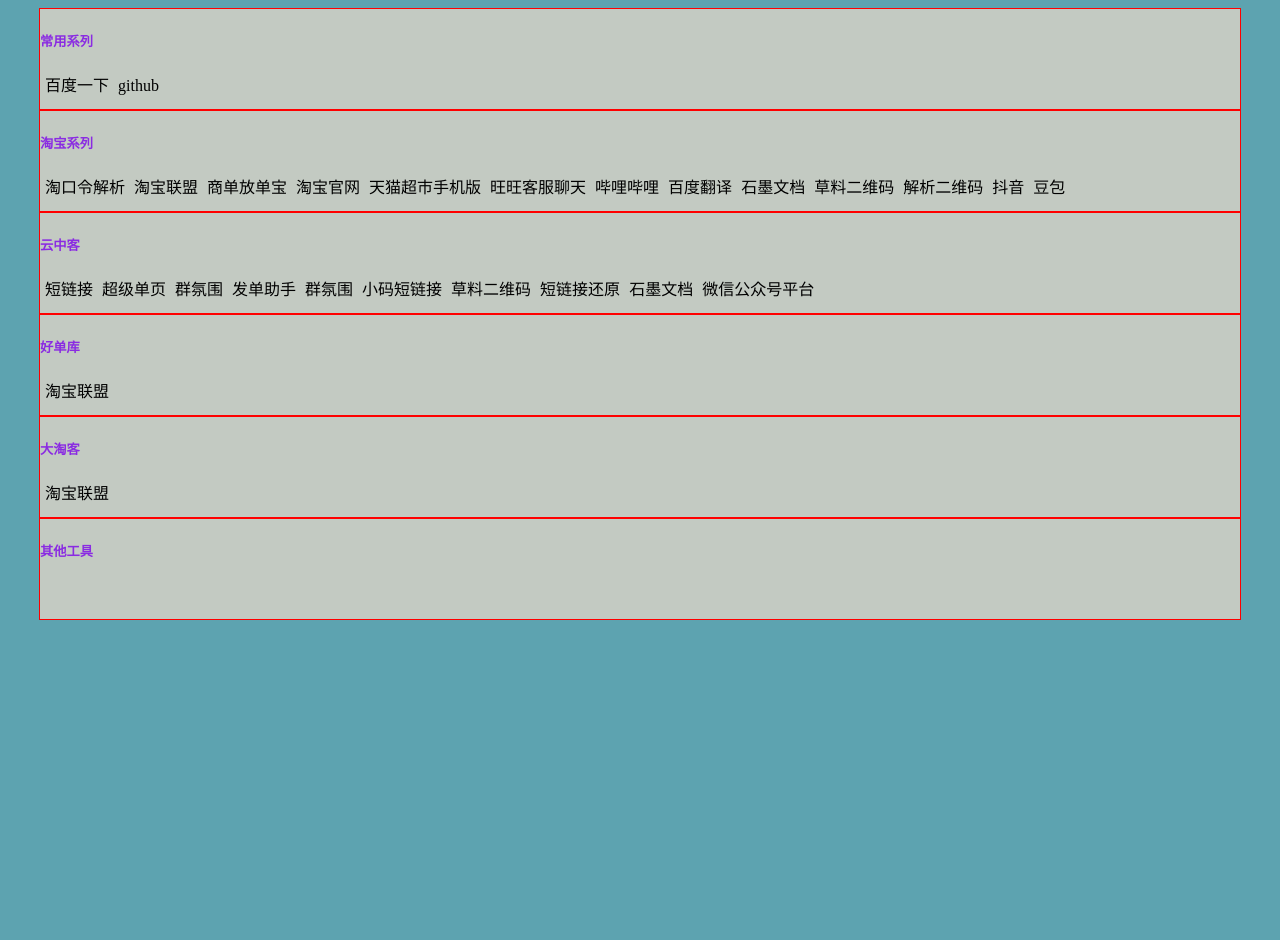
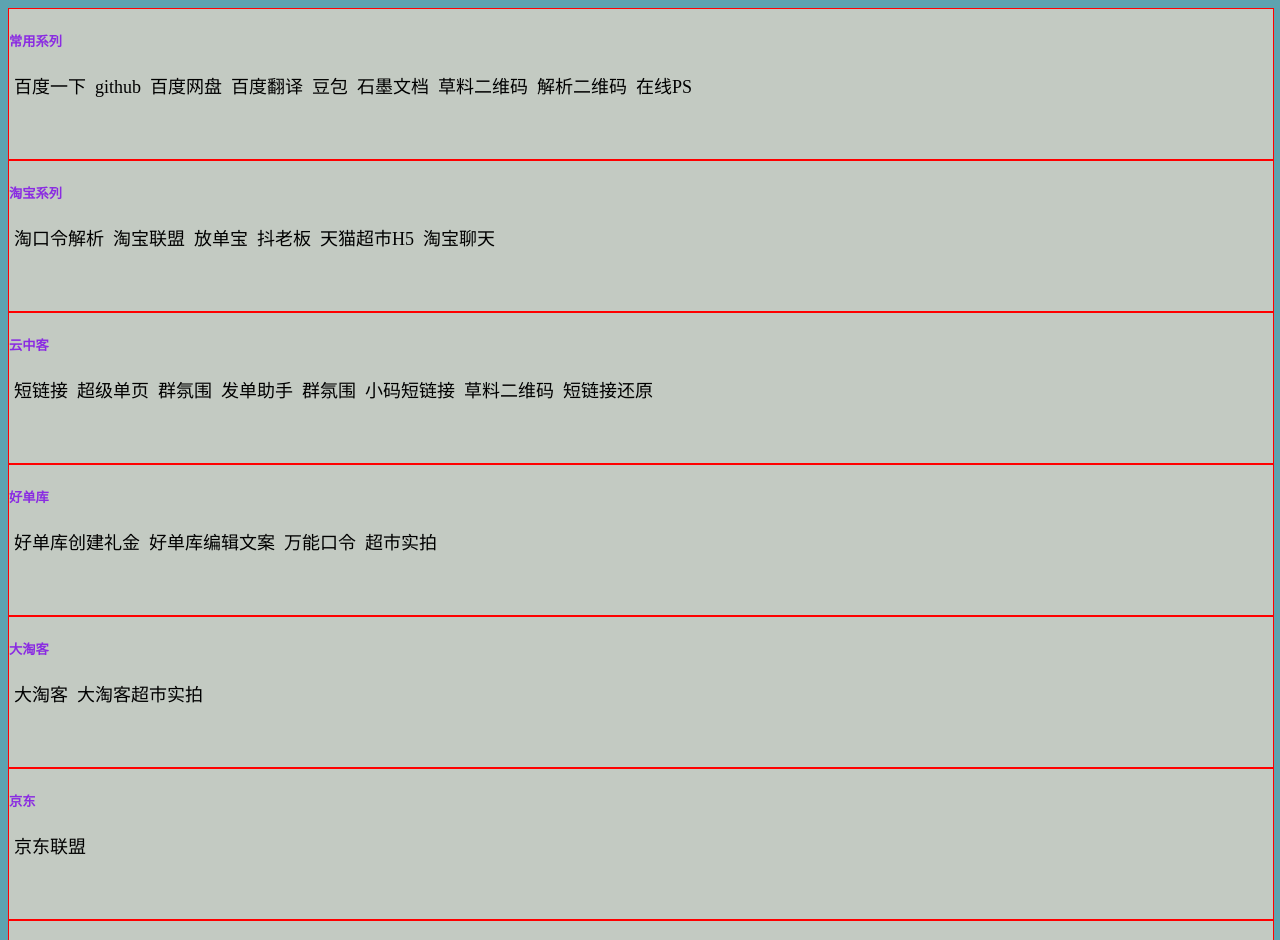
Before and after one commit to 343353163/daohang, a plain HTML site: page index.html in a window 1280 px wide. Shown: the part 81-1021 px from the top of the page. Before the commit the page ends 800 px from the top, so only its background shows below. Drawn offline with Linux system fonts and the light colour scheme.

Commit message:
Update index.html

```diff
--- a/index.html
+++ b/index.html
@@ -9,8 +9,8 @@
 			background-color: #5da3b0;
 		}
 		.diyihang{
-			width: 1200px;
-			height: 100px;
+			width: 100%;
+			height: 150px;
 			border: 1px solid red;
 			margin: auto;
 			background-color: #c3cac2;
@@ -19,6 +19,7 @@
 			text-decoration: none;
 			padding-left: 5px;
 			color: #000000;
+			font-size: 18px;
 		}
 		.a:hover{
 			color: red;
@@ -28,30 +29,31 @@
 		}
 	</style>
 	<body>
-		<h1>大熊导航</h1>
+		<h1>大熊纯自用导航自己用，非商业</h1>
 
 		<div class="diyihang">
 			<h5>常用系列</h5>
 			<a class="a" href="https://www.baidu.com/" target="_blank">百度一下</a>
-
 			<a class="a" href="https://github.com/" target="_blank">github</a>
+			<a class="a" href="https://pan.baidu.com/" target="_blank">百度网盘</a>
+			<a class="a" href="https://fanyi.baidu.com/mtpe-individual/multimodal?aldtype=16047#/auto/zh" target="_blank">百度翻译</a>
+			<a class="a" href="https://www.doubao.com/chat/250846633031426" target="_blank">豆包</a>
+			<a class="a" href="https://shimo.im/desktop" target="_blank">石墨文档</a>
+			<a class="a" href="https://cli.im/" target="_blank">草料二维码</a>
+			<a class="a" href="https://jiema.wwei.cn/" target="_blank">解析二维码</a>
+			<a class="a" href="https://www.nuanque.com/ps/" target="_blank">在线PS</a>
 		</div>
 
 		<div class="diyihang">
 			<h5>淘宝系列</h5>
 			<a class="a" href="https://www.taokouling.com/" target="_blank">淘口令解析</a>
 			<a class="a" href="https://pub.alimama.com/" target="_blank">淘宝联盟</a>
-			<a class="a" href="https://fuwu.alimama.com/portal/v2/pages/businessOrder/list/index.htm" target="_blank">商单放单宝</a>
-			<a class="a" href="https://www.taobao.com/" target="_blank">淘宝官网</a>
-			<a class="a" href="https://pages-fast.m.taobao.com/wow/an/cs/index-ssr/home-index?wh_biz=tm&disableNav=YES&x-ssr=true&x-sec=wua&wh_ttid=phone&hybrid=true&user_number_id=725677994&ali_trackid=2%3Amm_721500063_2480300156_111710150211%3A1685174301_040_1410708843&spm=a21wq.b85644406.shop.index_0&union_lens=lensId%3AAPP%401685162870%40212b085c_0d04_1885b88c6ee_57df%40041I8NNv0Oqdv76UcOY1btPB%3Bscm%3Amoon.0.0.moon_search-shop_0%3Brecoveryid%3A040_555755234%401685174301378&un=2d046ffcfbd6979ac078635431fc6d24&scm=moon.0.0.moon_search-shop_0&ut_sk=1.utdid_null_1685162871980.TaoPassword-Outside.lianmeng-app&bxsign=tbkxkqrQPrzviW1E6ZTL_av2P3UfH6Jjx-eGDfRbH4Hu3D7fr51_dV9HR9TZsxXgbIwOXYNkR9-iVBMGFrKwgozpac87XFG7EthJS08LhgZf5wyUqMVCF2zL_Y6O4bi7FkMAdg3AXRVXPG1iPYMn6pd5w" target="_blank">天猫超市手机版</a>
-			<a class="a" href="https://market.m.taobao.com/app/im/chat/index.html?#/" target="_blank">旺旺客服聊天</a>
-			<a class="a" href="https://www.bilibili.com/" target="_blank">哔哩哔哩</a>
-			<a class="a" href="https://fanyi.baidu.com/mtpe-individual/multimodal?aldtype=16047#/auto/zh" target="_blank">百度翻译</a>
-			<a class="a" href="https://shimo.im/desktop" target="_blank">石墨文档</a>
-			<a class="a" href="https://cli.im/" target="_blank">草料二维码</a>
-			<a class="a" href="https://jiema.wwei.cn/" target="_blank">解析二维码</a>
-			<a class="a" href="https://www.douyin.com/?recommend=1" target="_blank">抖音</a>
-			<a class="a" href="https://www.doubao.com/chat/250846633031426" target="_blank">豆包</a>
+			<a class="a" href="https://fuwu.alimama.com/portal/v2/pages/businessOrder/list/index.htm" target="_blank">放单宝</a>
+			<a class="a" href="https://www.doulaoban.com/taobao/order-manage/product-data" target="_blank">抖老板</a>
+			<a class="a" href="https://pages-fast.m.taobao.com/wow/an/cs/index-ssr/home-index?wh_biz=tm&disableNav=YES&x-ssr=true&x-sec=wua&wh_ttid=phone&hybrid=true&user_number_id=725677994&ali_trackid=2%3Amm_721500063_2480300156_111710150211%3A1685174301_040_1410708843&spm=a21wq.b85644406.shop.index_0&union_lens=lensId%3AAPP%401685162870%40212b085c_0d04_1885b88c6ee_57df%40041I8NNv0Oqdv76UcOY1btPB%3Bscm%3Amoon.0.0.moon_search-shop_0%3Brecoveryid%3A040_555755234%401685174301378&un=2d046ffcfbd6979ac078635431fc6d24&scm=moon.0.0.moon_search-shop_0&ut_sk=1.utdid_null_1685162871980.TaoPassword-Outside.lianmeng-app&bxsign=tbkxkqrQPrzviW1E6ZTL_av2P3UfH6Jjx-eGDfRbH4Hu3D7fr51_dV9HR9TZsxXgbIwOXYNkR9-iVBMGFrKwgozpac87XFG7EthJS08LhgZf5wyUqMVCF2zL_Y6O4bi7FkMAdg3AXRVXPG1iPYMn6pd5w" target="_blank">天猫超市H5</a>
+			<a class="a" href="https://market.m.taobao.com/app/im/chat/index.html?#/" target="_blank">淘宝聊天</a>
+
+
 		</div>
 
 		<div class="diyihang">
@@ -64,27 +66,42 @@
 			<a class="a" href="https://portal.xiaomark.com/app/sl?sl=%2Fshortlink%2Fshortlink%3Fpage%3D1" target="_blank">小码短链接</a>
 			<a class="a" href="https://cli.im/" target="_blank">草料二维码</a>
 			<a class="a" href="https://uutool.cn/301/" target="_blank">短链接还原</a>
-			<a class="a" href="https://shimo.im/blog" target="_blank">石墨文档</a>
-			<a class="a" href="https://mp.weixin.qq.com/cgi-bin/home?t=home/index&lang=zh_CN&token=593650765" target="_blank">微信公众号平台</a>
+
 
 		</div>
 
 
 		<div class="diyihang">
 			<h5>好单库</h5>
-			<a class="a" href="https://pub.alimama.com/" target="_blank">淘宝联盟</a>
-
+			<a class="a" href="https://publish.haodanku.com/Promotioncenter/tljindex" target="_blank">好单库创建礼金</a>
+			<a class="a" href="https://www.haodanku.com/tool/toolbj.html" target="_blank">好单库编辑文案</a>
+			<a class="a" href="https://www.haodanku.com/tool/universal_password" target="_blank">万能口令</a>
+			<a class="a" href="https://www.haodanku.com/tool/supermarke.html" target="_blank">超市实拍</a>
 		</div>
 
 		<div class="diyihang">
 			<h5>大淘客</h5>
-			<a class="a" href="https://pub.alimama.com/" target="_blank">淘宝联盟</a>
+			<a class="a" href="https://www.dataoke.com/tools" target="_blank">大淘客</a>
+			<a class="a" href="https://www.dataoke.com/tools?type=22" target="_blank">大淘客超市实拍</a>
+
+		</div>
+		<div class="diyihang">
+			<h5>京东</h5>
+			<a class="a" href="hhttps://union.jd.com/index?returnUrl=https%3A%2F%2Funion.jd.com%2Foverview" target="_blank">京东联盟</a>
 
 		</div>
 
 		<div class="diyihang">
 			<h5>其他工具</h5>
+			<a class="a" href="https://mp.weixin.qq.com/cgi-bin/home?t=home/index&lang=zh_CN&token=593650765" target="_blank">微信公众号平台</a>
+			<a class="a" href="https://api.weibo.com/chat#/chat" target="_blank">微博聊天</a>
 
+		</div>
+
+		<div class="diyihang">
+			<h5>影视观赏</h5>
+			<a class="a" href="https://www.bilibili.com/" target="_blank">哔哩哔哩</a>
+			<a class="a" href="https://www.douyin.com/?recommend=1" target="_blank">抖音</a>
 
 		</div>
 
```
